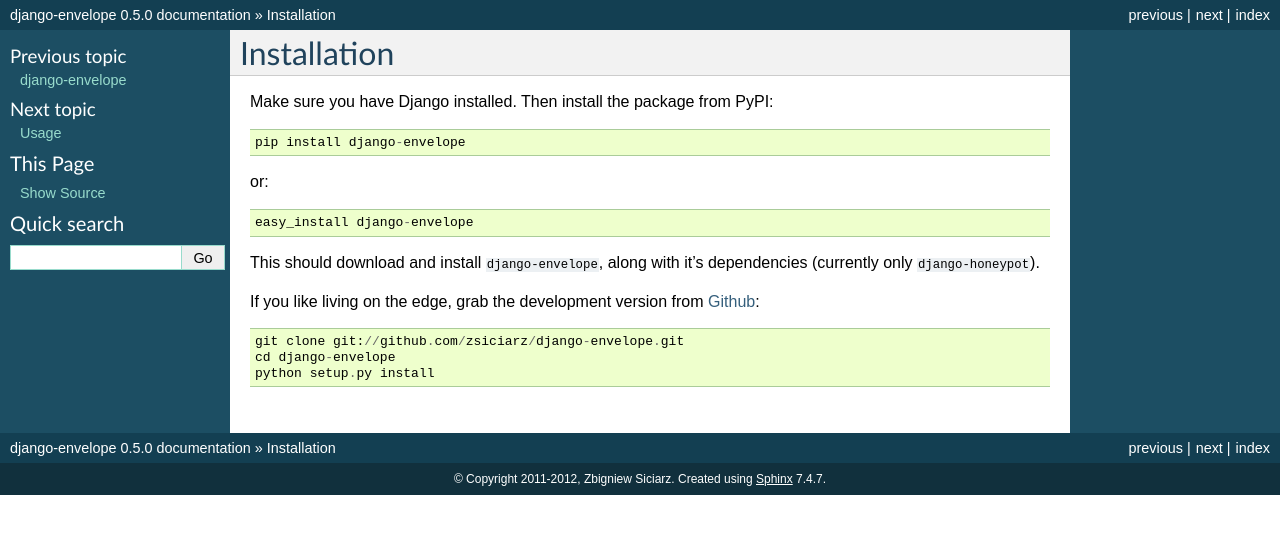
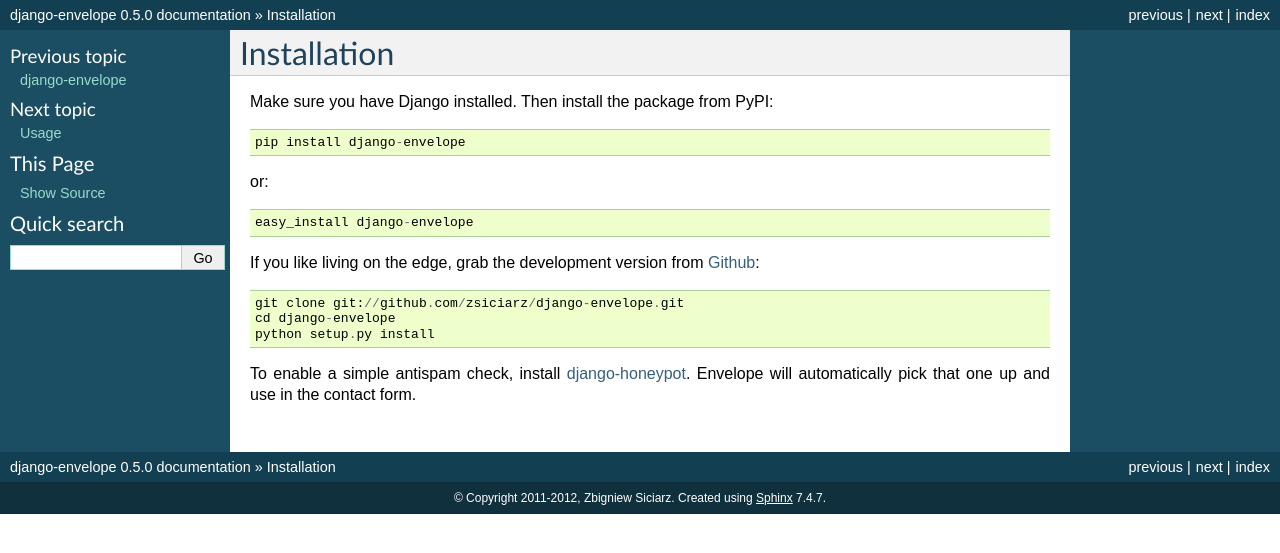
Before and after one commit to zsiciarz/django-envelope, a Sphinx documentation site: the page built from docs/install.rst, in a window 1280 px wide. Shown: the top 553 px of the page. Built offline with Sphinx 7.4.7, drawn with Linux system fonts in a browser that asks for light colours.

Commit message:
Changed the docs to state that honeypot is optional.

```diff
--- a/docs/install.rst
+++ b/docs/install.rst
@@ -10,13 +10,14 @@
 
     easy_install django-envelope
 
-This should download and install ``django-envelope``, along with it's
-dependencies (currently only ``django-honeypot``).
-
 If you like living on the edge, grab the development version from Github_::
 
     git clone git://github.com/zsiciarz/django-envelope.git
     cd django-envelope
     python setup.py install
 
+To enable a simple antispam check, install `django-honeypot`_. Envelope will
+automatically pick that one up and use in the contact form.
+
 .. _Github: http://github.com/zsiciarz/django-envelope
+.. _`django-honeypot`: https://github.com/sunlightlabs/django-honeypot/
--- a/docs/usage.rst
+++ b/docs/usage.rst
@@ -2,8 +2,9 @@
 Usage
 =====
 
-Add ``envelope`` and ``honeypot`` to your ``INSTALLED_APPS`` in ``settings.py``. The application
-does not define any models, so a ``manage.py syncdb`` is *not needed*.
+Add ``envelope`` to your ``INSTALLED_APPS`` in ``settings.py``. The application
+does not define any models, so a ``manage.py syncdb`` is *not needed*. If you
+installed ``django-honeypot``, add also ``honeypot`` to ``INSTALLED_APPS``.
 
 For a quick start, simply include the app's ``urls.py`` in your main URLconf, like
 this::
```
